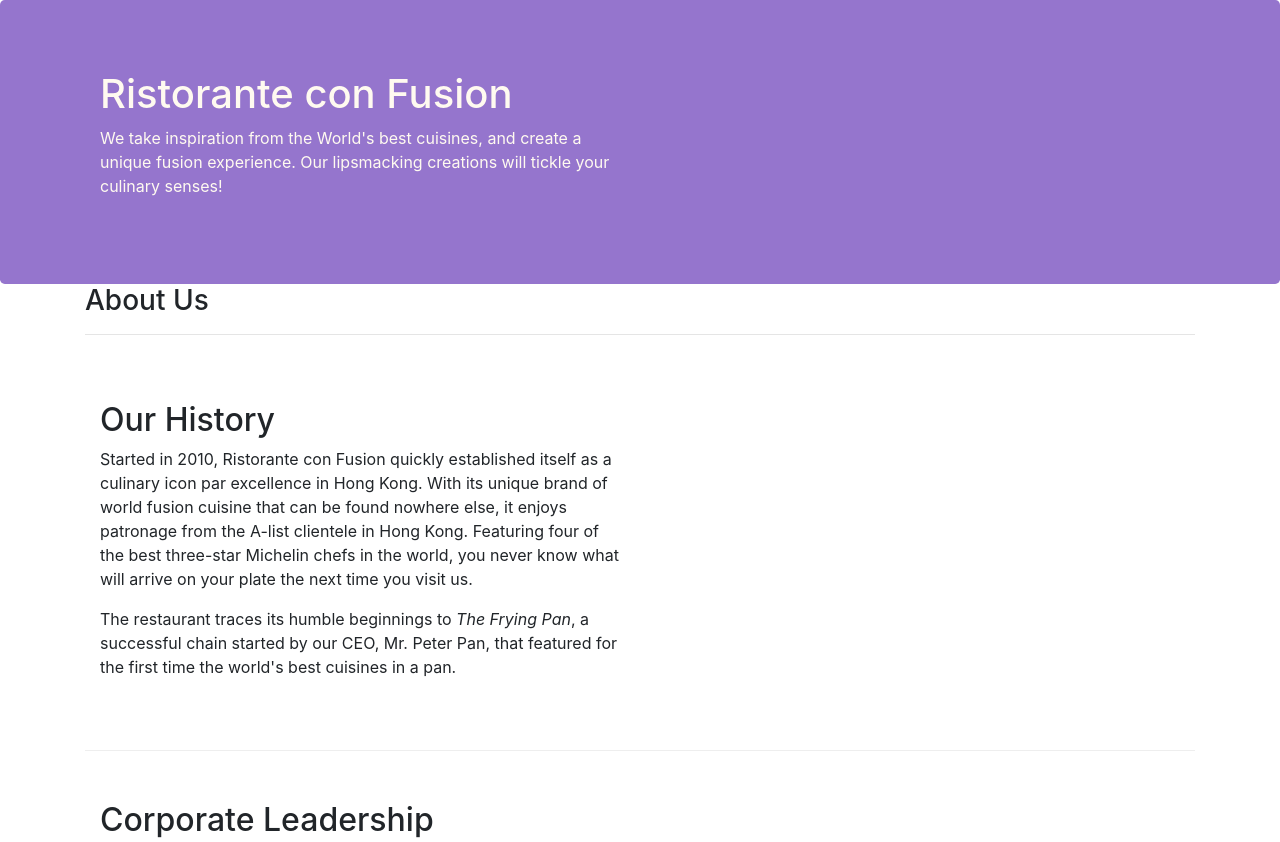
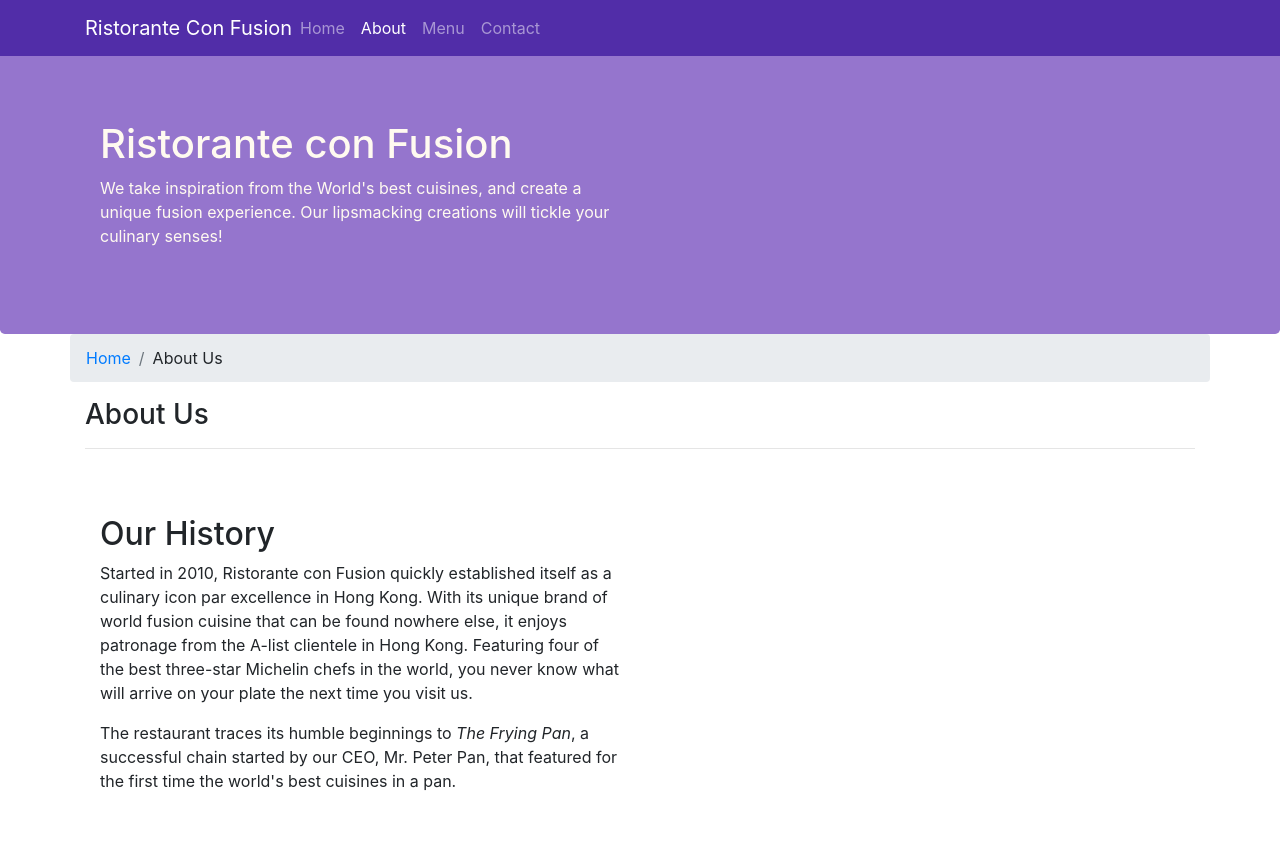
Before and after one commit to rezataqipor9/bootstrap-indian-restuarnt, a website: page aboutus.html in a window 1280 px wide. Shown: the top 842 px of the page. Drawn offline with nearby package versions, Linux system fonts and the light colour scheme.

Commit message:
Navbar and Breadcrumbs

```diff
--- a/aboutus.html
+++ b/aboutus.html
@@ -12,6 +12,23 @@
 </head>
 
 <body>
+    <nav class="navbar navbar-dark navbar-expand-sm fixed-top">
+        <div class="container">
+            <button class="navbar-toggler" type="button" data-toggle="collapse" data-target="#Navbar">
+                <span class="navbar-toggler-icon"></span>
+            </button>
+            <a class="navbar-brand mr-auto" href="/index.html">Ristorante Con Fusion</a>
+            <div class="navbar-collapse collapse" id="Navbar">
+
+                <ul class="navbar-nav mr-auto" id="Navabr">
+                    <li class="nav-item "><a href="index.html" class="nav-link">Home</a> </li>
+                    <li class="nav-item active"><a href="/aboutus.html" class="nav-link">About</a> </li>
+                    <li class="nav-item"><a href="#" class="nav-link">Menu</a> </li>
+                    <li class="nav-item"><a href="#" class="nav-link">Contact</a> </li>
+                </ul>
+            </div>
+        </div>
+    </nav>
 
     <header class="jumbotron">
         <div class="container">
@@ -28,6 +45,10 @@
 
     <div class="container">
         <div class="row">
+            <ol class="col-12 breadcrumb">
+                <li class="breadcrumb-item"><a href="./index.html">Home</a></li>
+                <li class="breadcrumb-item">About Us</li>
+            </ol>
             <div class="col-12" >
                <h3>About Us</h3>
                <hr>
@@ -68,7 +89,7 @@
                     <h5>Links</h5>
                     <ul class="list-unstyled">
                         <li><a href="#">Home</a></li>
-                        <li><a href="#">About</a></li>
+                        <li><a href="aboutus.html">About</a></li>
                         <li><a href="#">Menu</a></li>
                         <li><a href="#">Contact</a></li>
                     </ul>
--- a/css/styles.css
+++ b/css/styles.css
@@ -27,3 +27,11 @@ address{
     margin:0px;
     color:#0f0f0f;
 }
+body{
+    padding:50px 0px 0px 0px;
+    z-index:0;
+}
+
+.navbar-dark {
+     background-color: #512DA8;
+}
```
Also changed, not shown: index.html (+17 -0 lines).
